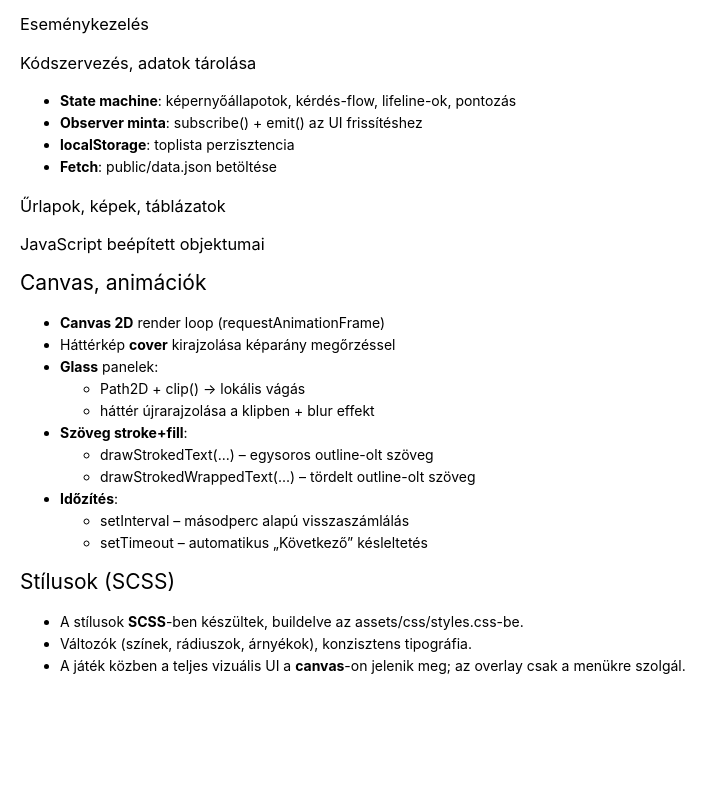
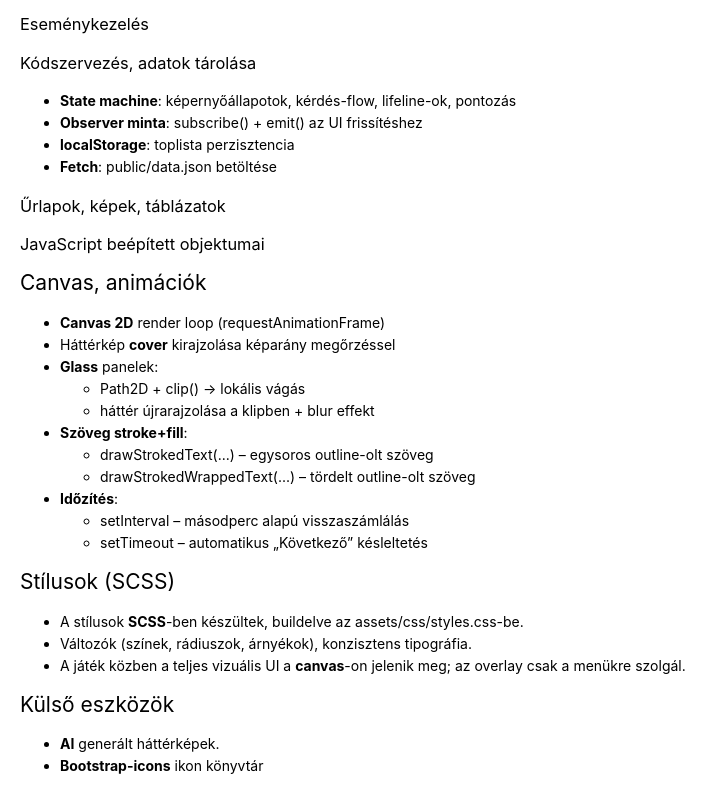
Before and after one commit to KissBendeguz/KissBendeguz.github.io, a plain HTML site: page quiz_game/README.html in a window 1280 px wide. Shown: the part 1760-2551 px from the top of the page, without its empty margins (0-727 px from the left). Before the commit the page ends 2451 px from the top, so only its background shows below. Drawn offline with Linux system fonts and the light colour scheme; a script that the page names is missing.

Commit message:
Added 'Külső eszközök'

```diff
--- a/quiz_game/README.html
+++ b/quiz_game/README.html
@@ -480,6 +480,11 @@ code {
 <li>Változók (színek, rádiuszok, árnyékok), konzisztens tipográfia.</li>
 <li>A játék közben a teljes vizuális UI a <strong>canvas</strong>-on jelenik meg; az overlay csak a menükre szolgál.</li>
 </ul>
+<h2 id="k%C3%BCls%C5%91-eszk%C3%B6z%C3%B6k">Külső eszközök</h2>
+<ul>
+<li><strong>AI</strong> generált háttérképek.</li>
+<li><strong>Bootstrap-icons</strong> ikon könyvtár</li>
+</ul>
 
 </body>
 </html>
```
Also changed, not shown: 1 other file.
